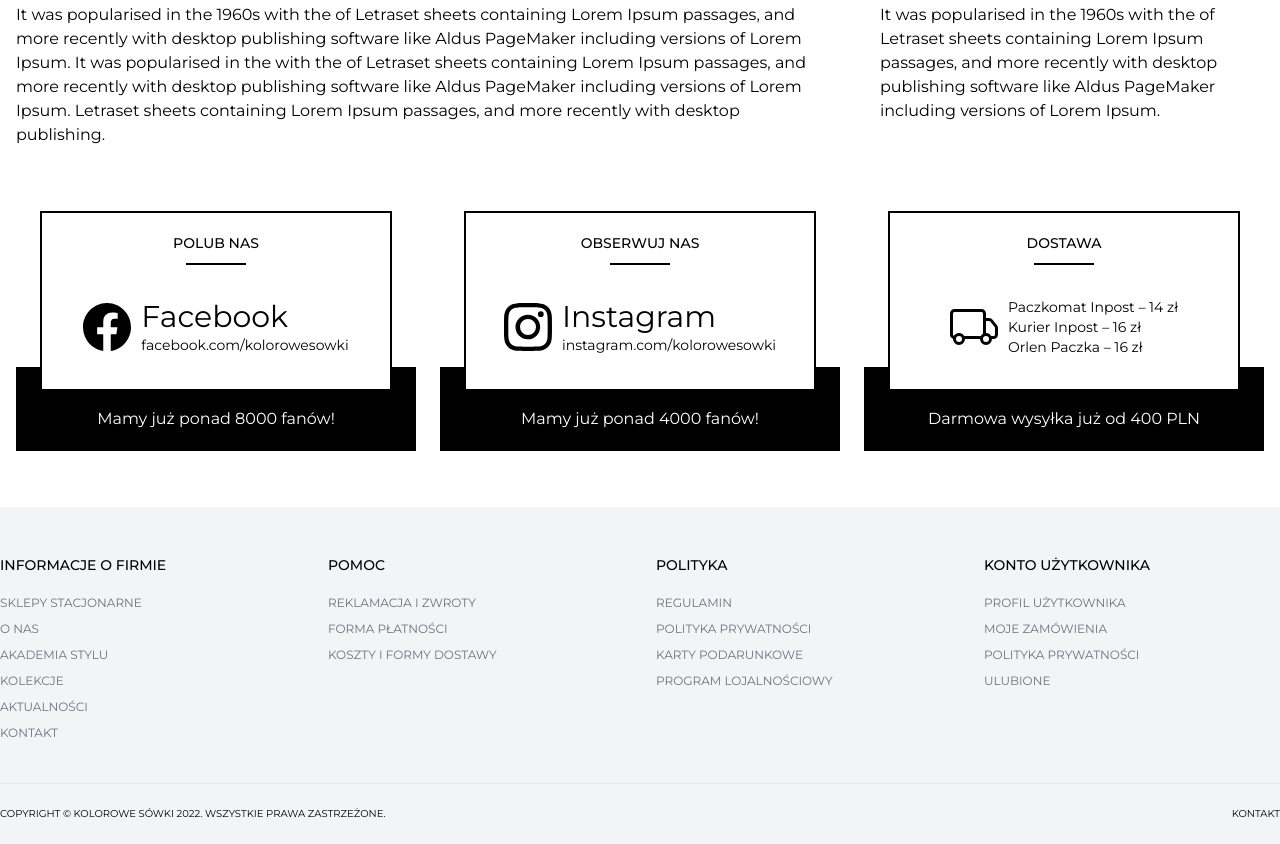
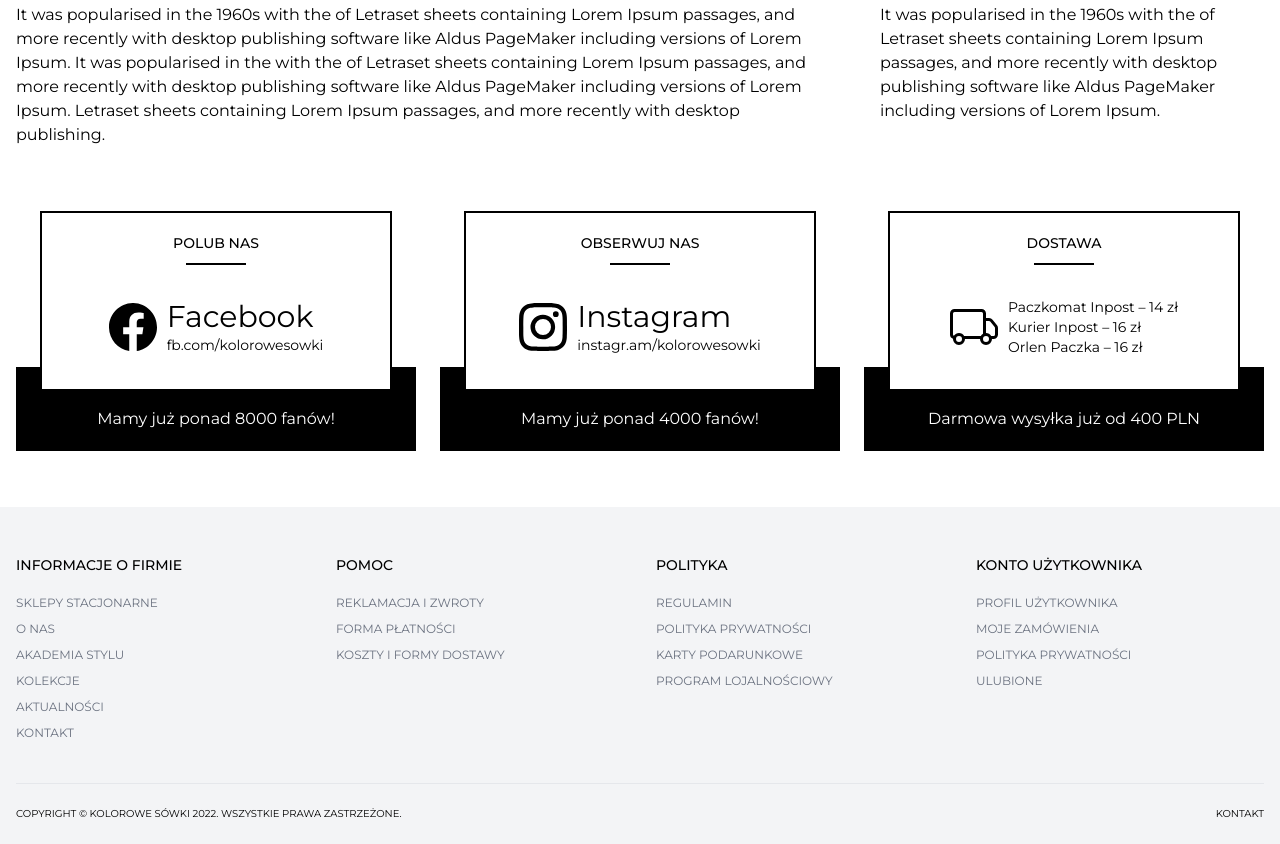
Before and after one commit to jwojtyra/ks_template, a website built with Parcel: page src/index.html in a window 1280 px wide. Shown: the part 845-1689 px from the top of the page. Built offline with nearby package versions, Linux system fonts and the light colour scheme.

Commit message:
footer (rwd)

```diff
--- a/src/index.html
+++ b/src/index.html
@@ -165,7 +165,7 @@
 					</svg>
 					<div>
 						<div class="text-3xl">Facebook</div>
-						<div class="text-sm">facebook.com/kolorowesowki</div>
+						<div class="text-sm">fb.com/kolorowesowki</div>
 					</div>
 				</div>
 			</div>
@@ -184,7 +184,7 @@
 					</svg>
 					<div>
 						<div class="text-3xl">Instagram</div>
-						<div class="text-sm">instagram.com/kolorowesowki</div>
+						<div class="text-sm">instagr.am/kolorowesowki</div>
 					</div>
 				</div>
 			</div>
@@ -216,8 +216,8 @@
 </div>
 
 <footer class="bg-gray-100">
-	<div class="container mx-auto">
-		<div class="grid grid-cols-4 gap-8 pt-12 pb-8">
+	<div class="container px-4 mx-auto">
+		<div class="grid md:grid-cols-4 gap-8 pt-12 pb-8">
 			<nav>
 				<h5 class="uppercase text-sm font-medium mb-5">Informacje o firmie</h5>
 
@@ -267,8 +267,8 @@
 		<hr>
 
 		<div class="flex justify-between uppercase text-xxs py-6">
-			<span>Copyright &copy; Kolorowe Sówki 2022. Wszystkie prawa zastrzeżone.</span>
-			<nav><a href="#">Kontakt</a></nav>
+			<span>Copyright &copy; Kolorowe Sówki 2022. <br class="sm:hidden"> Wszystkie prawa zastrzeżone.</span>
+			<nav class="hidden lg:block"><a href="#">Kontakt</a></nav>
 		</div>
 	</div>
 </footer>
```
